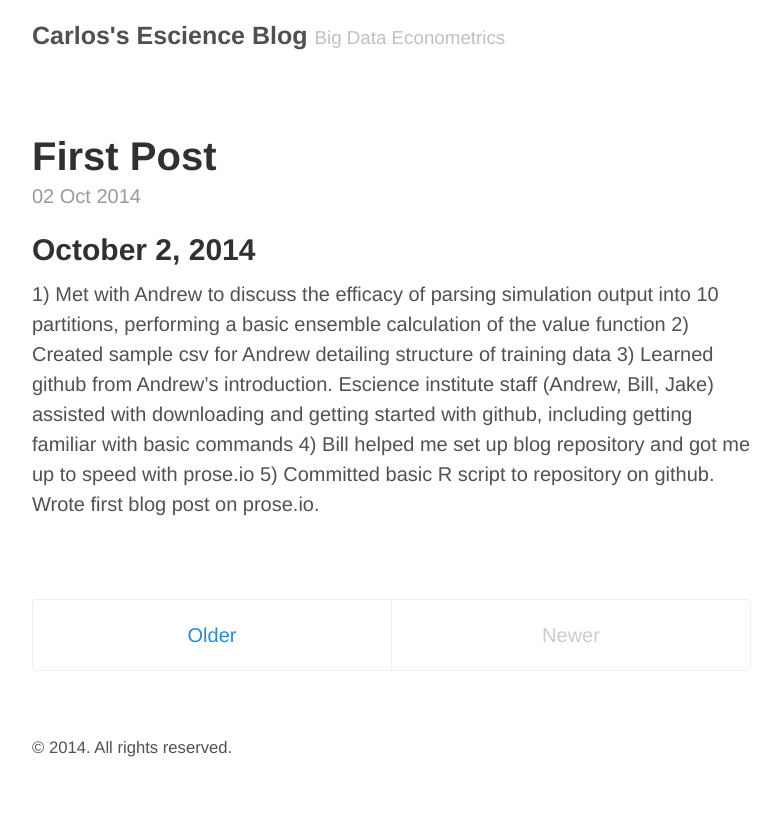
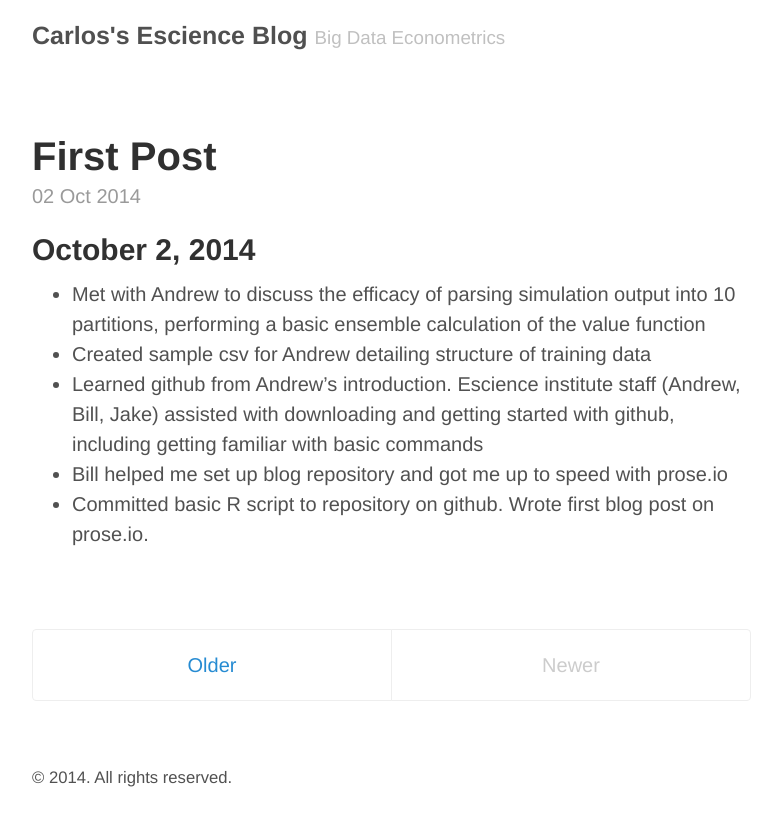
Before and after one commit to cmanzana2001/cmanzana2001.github.io, a Jekyll site: the page built from index.html, in a window 1280 px wide. Shown: the top 826 px of the page, without its empty margins (248-1030 px from the left). Built offline with Jekyll 4.4.1, drawn with Linux system fonts in a browser that asks for light colours; Markdown is read by kramdown in place of the engine named in the settings; the list of posts is cut into pages by our own code.

Commit message:
Updated 2014-10-02-first-post.md

```diff
--- a/_posts/2014-10-02-first-post.md
+++ b/_posts/2014-10-02-first-post.md
@@ -4,8 +4,8 @@ published: true
 
 ##  October 2, 2014
 
-1) Met with Andrew to discuss the efficacy of parsing simulation output into 10 partitions, performing a basic ensemble calculation of the value function
-2) Created sample csv for Andrew detailing structure of training data
-3) Learned github from Andrew's introduction.  Escience institute staff (Andrew, Bill, Jake) assisted with downloading and getting started with github, including getting familiar with basic commands
-4) Bill helped me set up blog repository and got me up to speed with prose.io
-5) Committed basic R script to repository on github.  Wrote first blog post on prose.io.
+* Met with Andrew to discuss the efficacy of parsing simulation output into 10 partitions, performing a basic ensemble calculation of the value function
+* Created sample csv for Andrew detailing structure of training data
+* Learned github from Andrew's introduction.  Escience institute staff (Andrew, Bill, Jake) assisted with downloading and getting started with github, including getting familiar with basic commands
+* Bill helped me set up blog repository and got me up to speed with prose.io
+* Committed basic R script to repository on github.  Wrote first blog post on prose.io.
```
